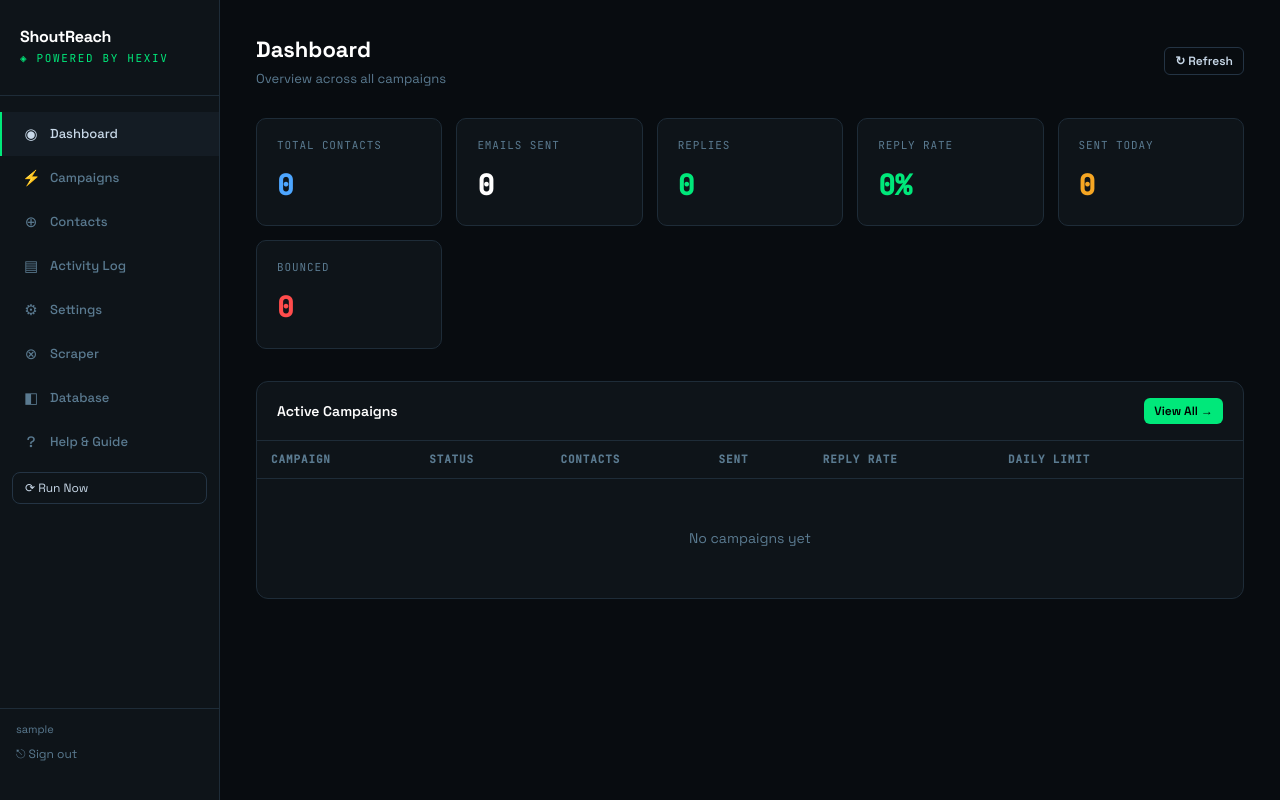
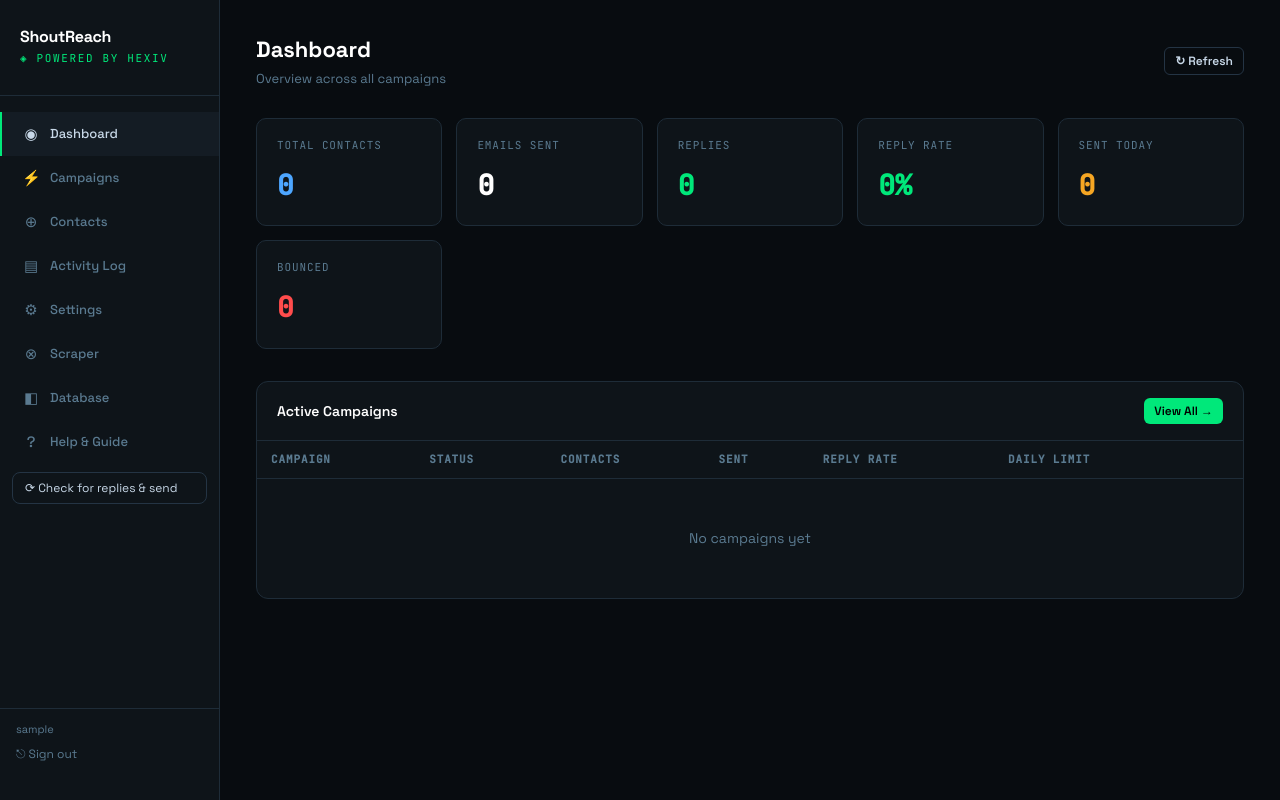
Before and after one commit to sheham14/shoutreach, a Flask app: page / in a window 1280 px wide. Run offline with Flask 3, Linux system fonts and the light colour scheme; the visitor is signed in with stand-in values (Sample User, id 1); data that the repository does not hold is empty.

Commit message:
Fix the sidebar action button, and name it after what it does
The button did nothing at all. api() takes (path, method, body), but the call
passed { method: 'POST' } as the second argument, so the method was an object;
fetch stringifies that to "[object Object]" and rejects it as an invalid HTTP
method. The throw landed in the catch, which called showToast -- a function
that exists nowhere in the codebase, the helper being toast -- so the error
path threw too. The finally block reset the label and nothing else happened,
with no toast either way.

"Run Now" also said nothing about what would run, and naming it after the
scheduler would only trade one piece of jargon for another. It is now "Check
for replies & send", which is what the user gets, with a tooltip spelling out
that it happens immediately instead of on the next cycle and that the send
window and daily limits still apply -- the label invites the reading that it
overrides them, and it does not.

The success toast also overstated things: request_run_now sets a flag and
returns, so the work happens on the scheduler thread afterwards. It claimed the
run had finished and refreshed the dashboard against numbers from before it.

Nothing here is load-bearing -- sending and reply detection run on their own
every 60 seconds and 5 minutes. The button only skips the wait.

Co-Authored-By: Claude Opus 5 <noreply@anthropic.com>

```diff
--- a/static/js/dashboard.js
+++ b/static/js/dashboard.js
@@ -1,15 +1,32 @@
+// Wakes the background scheduler instead of waiting out its 60s tick: one
+// queue pass plus a reply/bounce scan. It does not bypass any gate -- the
+// send window, the daily caps and the bounce breaker all still apply, so
+// outside sending hours this checks for replies and sends nothing.
+const RUN_NOW_LABEL = '⟳ Check for replies & send';
+
 async function runSchedulerNow() {
   const btn = document.getElementById('run-now-btn');
-  btn.textContent = '⟳ Running…';
+  btn.textContent = '⟳ Checking…';
   btn.disabled = true;
   try {
-    await api('/api/scheduler/run', { method: 'POST' });
-    showToast('Scheduler ran — replies and queue refreshed', 'success');
-    refreshDashboard();
+    // api() takes (path, method, body) -- passing { method: 'POST' } made the
+    // method an object, which fetch stringifies to "[object Object]" and
+    // rejects as an invalid HTTP method. Combined with showToast not existing
+    // (the helper is toast), both the success and failure paths threw and the
+    // button did nothing at all.
+    const res = await api('/api/scheduler/run', 'POST');
+    if (res && res.error) {
+      toast(res.error, 'err');
+      return;
+    }
+    // request_run_now only sets a flag; the thread picks it up on its next
+    // pass, so say "started" rather than claiming the work is already done.
+    toast('Checking for replies and sending anything due…');
+    setTimeout(refreshDashboard, 1500);
   } catch (e) {
-    showToast('Scheduler run failed', 'error');
+    toast('Could not start the check', 'err');
   } finally {
-    btn.textContent = '⟳ Run Now';
+    btn.textContent = RUN_NOW_LABEL;
     btn.disabled = false;
   }
 }
--- a/templates/sections/sidebar.html
+++ b/templates/sections/sidebar.html
@@ -13,7 +13,13 @@
     <a href="#" data-section="database"><span class="icon">◧</span> Database</a>
     <a href="#" data-section="help"><span class="icon">?</span> Help &amp; Guide</a>
   </nav>
-  <button onclick="runSchedulerNow()" id="run-now-btn" style="margin:8px 12px;width:calc(100% - 24px);padding:7px 12px;background:transparent;border:1px solid var(--border2);border-radius:8px;color:var(--text2);font-size:12px;font-family:var(--font);cursor:pointer;text-align:left;transition:border-color .15s,color .15s" onmouseover="this.style.borderColor='var(--accent)';this.style.color='var(--text)'" onmouseout="this.style.borderColor='var(--border2)';this.style.color='var(--text2)'">⟳ Run Now</button>
+  <!-- Named for what it produces, not the machinery behind it. "Run Now" gave
+       no hint what would run, and "Run the scheduler" only trades one piece of
+       jargon for another. Sending and reply-detection already happen on their
+       own; this just does them straight away instead of on the next cycle. -->
+  <button onclick="runSchedulerNow()" id="run-now-btn"
+          title="Sends anything due and checks for replies right now, instead of waiting for the next automatic cycle. Your send window and daily limits still apply."
+          style="margin:8px 12px;width:calc(100% - 24px);padding:7px 12px;background:transparent;border:1px solid var(--border2);border-radius:8px;color:var(--text2);font-size:12px;line-height:1.35;font-family:var(--font);cursor:pointer;text-align:left;transition:border-color .15s,color .15s" onmouseover="this.style.borderColor='var(--accent)';this.style.color='var(--text)'" onmouseout="this.style.borderColor='var(--border2)';this.style.color='var(--text2)'">⟳ Check for replies &amp; send</button>
   <div style="padding:12px 16px;border-top:1px solid var(--border);margin-top:auto">
     <div style="font-size:11px;color:var(--muted);margin-bottom:6px" id="sidebar-username"></div>
     <a href="/logout" style="font-size:12px;color:var(--muted);text-decoration:none;display:flex;align-items:center;gap:6px;transition:color .15s" onmouseover="this.style.color='var(--text)'" onmouseout="this.style.color='var(--muted)'">⎋ Sign out</a>
```
